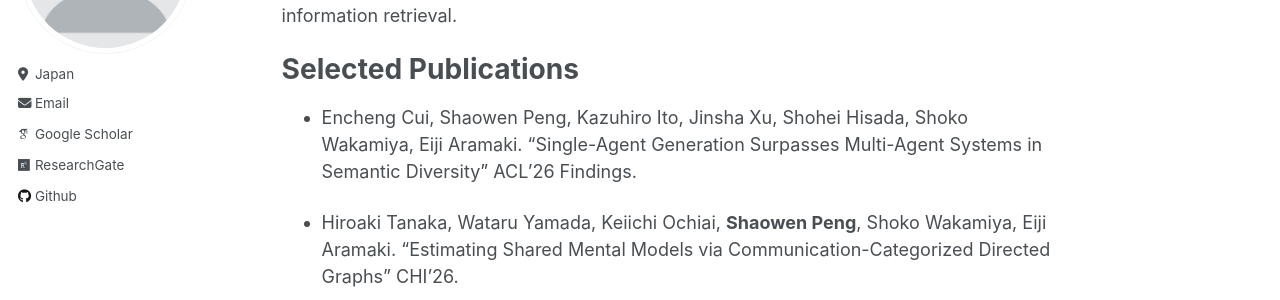
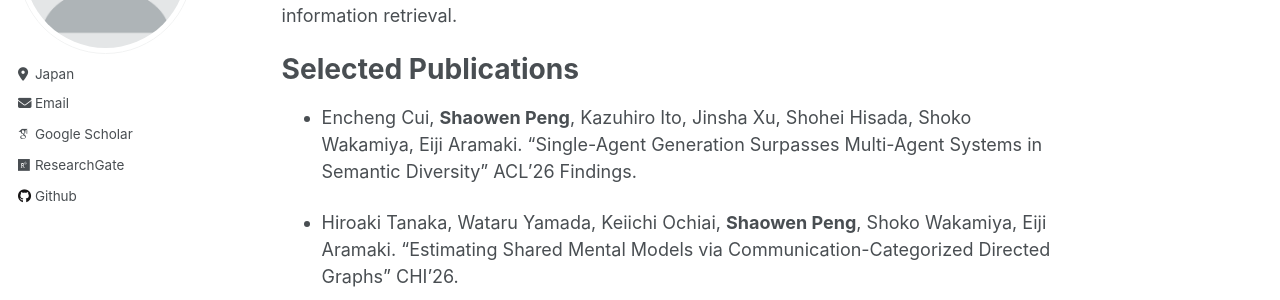
Before and after one commit to tanatosuu/tanatosuu.github.io, a Jekyll site: the page built from _pages/about.md, in a window 1280 px wide and 900 px high. Shown: the part 227-527 px from the top of the window. Built offline with Jekyll 4.4.1, drawn with Linux system fonts in a browser that asks for light colours; some web fonts are replaced.

```diff
--- a/_pages/about.md
+++ b/_pages/about.md
@@ -11,7 +11,7 @@ I am an assistant professor at [Nara Institute of Science and Technology (NAIST)
 
 # Selected Publications
 
-* Encheng Cui, Shaowen Peng, Kazuhiro Ito, Jinsha Xu, Shohei Hisada, Shoko Wakamiya, Eiji Aramaki. "Single-Agent Generation Surpasses Multi-Agent Systems in Semantic Diversity" ACL'26 Findings.
+* Encheng Cui, **Shaowen Peng**, Kazuhiro Ito, Jinsha Xu, Shohei Hisada, Shoko Wakamiya, Eiji Aramaki. "Single-Agent Generation Surpasses Multi-Agent Systems in Semantic Diversity" ACL'26 Findings.
 
 * Hiroaki Tanaka, Wataru Yamada, Keiichi Ochiai, **Shaowen Peng**, Shoko Wakamiya, Eiji Aramaki. "Estimating Shared Mental Models via Communication-Categorized Directed Graphs" CHI'26.
 
```
